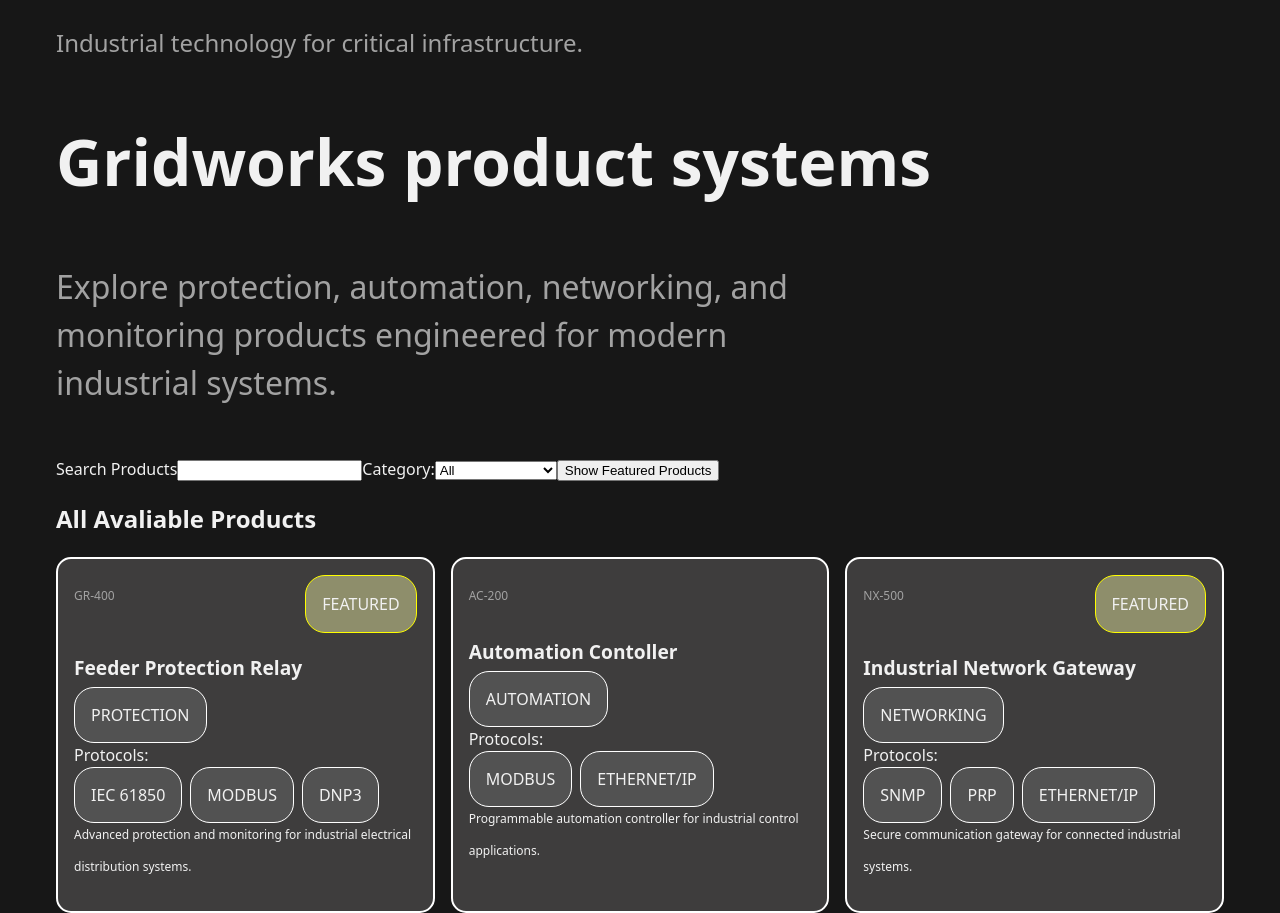
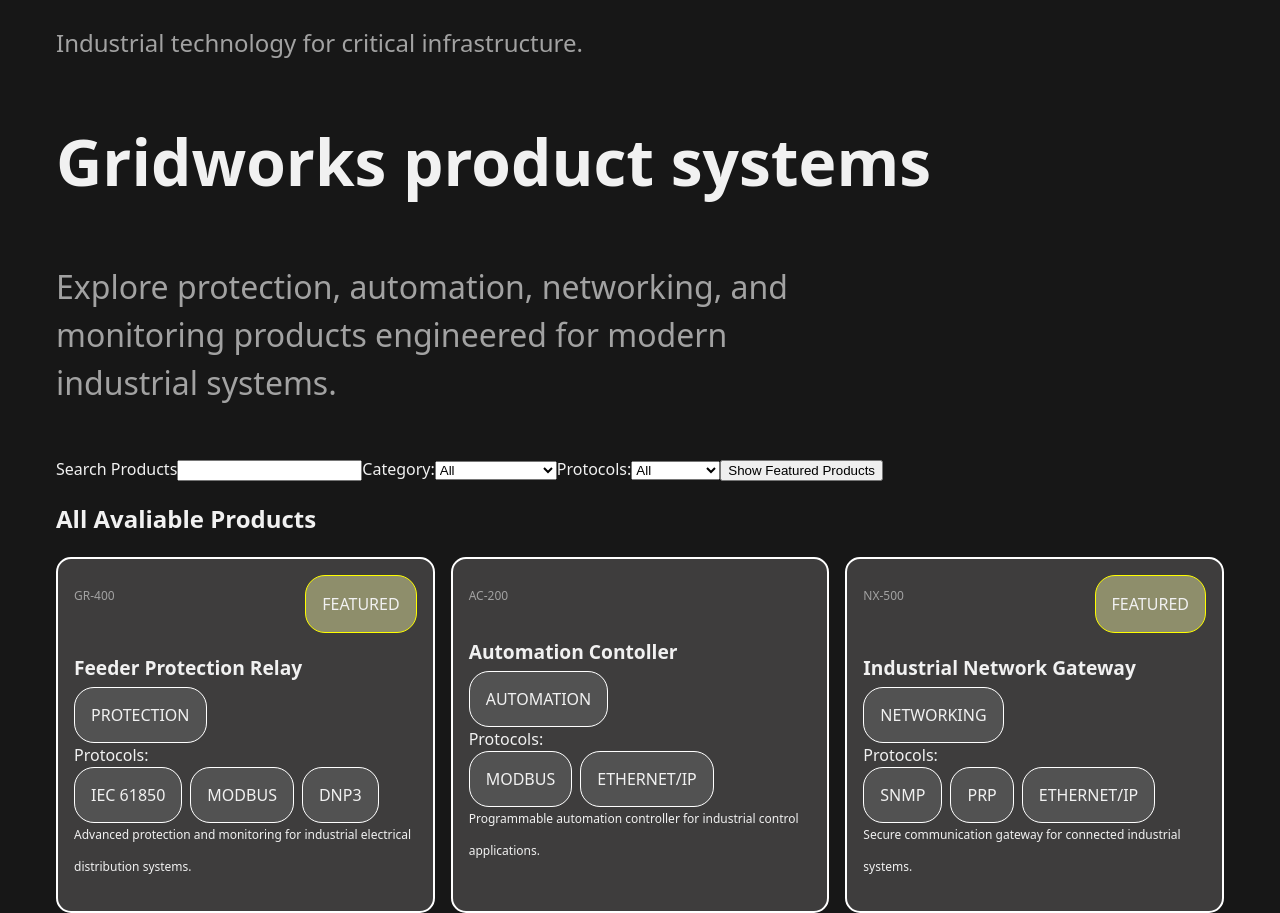
Before and after one commit to Michael-Mount/gridworks-product-explorer, a Next.js app: page / in a window 1280 px wide. Built offline with nearby package versions, Linux system fonts and the light colour scheme.

Commit message:
built a simplistic protocol filter and added it to explore pipeline

```diff
--- a/src/components/ProductExplorer/ProductExplorer.tsx
+++ b/src/components/ProductExplorer/ProductExplorer.tsx
@@ -1,7 +1,7 @@
 "use client";
 
 import { useState } from "react";
-import type { Product, ProductCategory } from "@/types/product";
+import type { Product, ProductCategory, Protocol } from "@/types/product";
 import ProductGrid from "../ProductGrid/ProductGrid";
 
 interface ProductExplorerProps {
@@ -14,6 +14,9 @@ export default function ProductExplorer({ products }: ProductExplorerProps) {
   const [selectedCategory, setSelectedCategory] = useState<
     ProductCategory | "all"
   >("all");
+  const [selectedProtocol, setSelectedProtocol] = useState<Protocol | "all">(
+    "all",
+  );
 
   const normalizedSearchTerm = searchTerm.toLowerCase().trim();
 
@@ -34,21 +37,30 @@ export default function ProductExplorer({ products }: ProductExplorerProps) {
     return matchesName || matchesModel || matchesDescription;
   });
 
+  //Category
   const categoryFilteredProducts = searchedProducts.filter((product) => {
-    if (selectedCategory === "all" || selectedCategory === product.category) {
-      return product;
-    }
+    return selectedCategory === "all" || selectedCategory === product.category;
   });
 
-  //Create a list of featured products from the search
-  const featuredProducts = categoryFilteredProducts.filter(
+  //Protocol
+  const protocolFilteredProducts = categoryFilteredProducts.filter(
+    (product) => {
+      return (
+        selectedProtocol === "all" ||
+        product.protocols.includes(selectedProtocol)
+      );
+    },
+  );
+
+  //Featured Products
+  const featuredProducts = protocolFilteredProducts.filter(
     (product) => product.featured,
   );
 
   // Choose the final product list based on the featured-only toggle.
   const visibleProducts = showFeaturedProducts
     ? featuredProducts
-    : categoryFilteredProducts;
+    : protocolFilteredProducts;
 
   return (
     <div>
@@ -78,6 +90,24 @@ export default function ProductExplorer({ products }: ProductExplorerProps) {
           <option value="switching">Switching</option>
         </select>
       </label>
+      <label>
+        Protocols:
+        <select
+          value={selectedProtocol}
+          onChange={(e) => {
+            const newProtocol = e.target.value as Protocol | "all";
+            setSelectedProtocol(newProtocol);
+          }}
+        >
+          <option value="all">All</option>
+          <option value="IEC 61850">IEC 61850</option>
+          <option value="Modbus">Modbus</option>
+          <option value="DNP3">DNP3</option>
+          <option value="Ethernet/IP">Ethernet/IP</option>
+          <option value="PRP">PRP</option>
+          <option value="SNMP">SNMP</option>
+        </select>
+      </label>
 
       <button
         aria-pressed={showFeaturedProducts}
```
